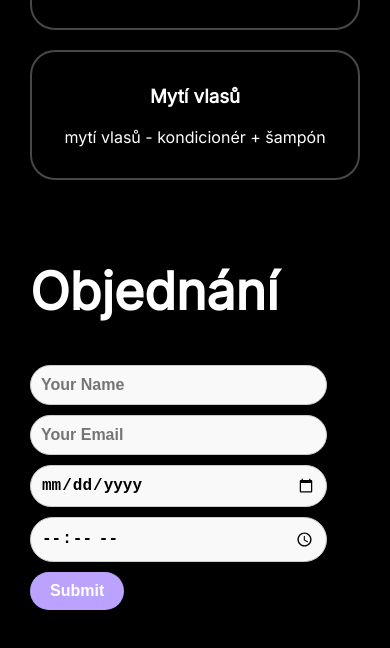
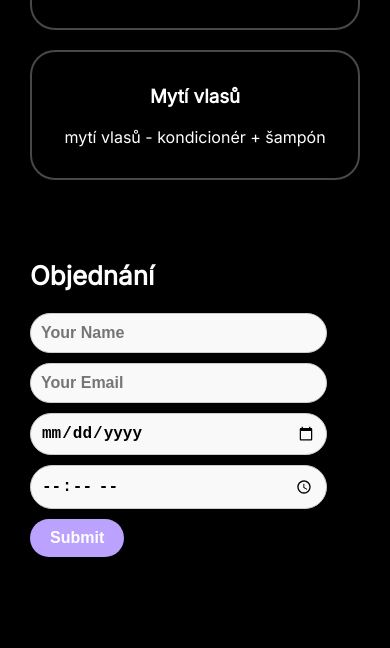
Before and after one commit to tobiaszlobias/tobiaszlobias.github.io, a plain HTML site: page index.html in a window 390 px wide. Shown: the part 1739-2387 px from the top of the page. Drawn offline with nearby package versions, Linux system fonts and the light colour scheme.

Commit message:
finall look3

```diff
--- a/styles.css
+++ b/styles.css
@@ -262,6 +262,10 @@ h2 {
     font-size: var(--font-base-size);
   }
 
+  #objednani-subheading {
+    font-size: var(--font-base-size);
+  }
+
   #services {
     margin: 0 0rem;
   }
```
